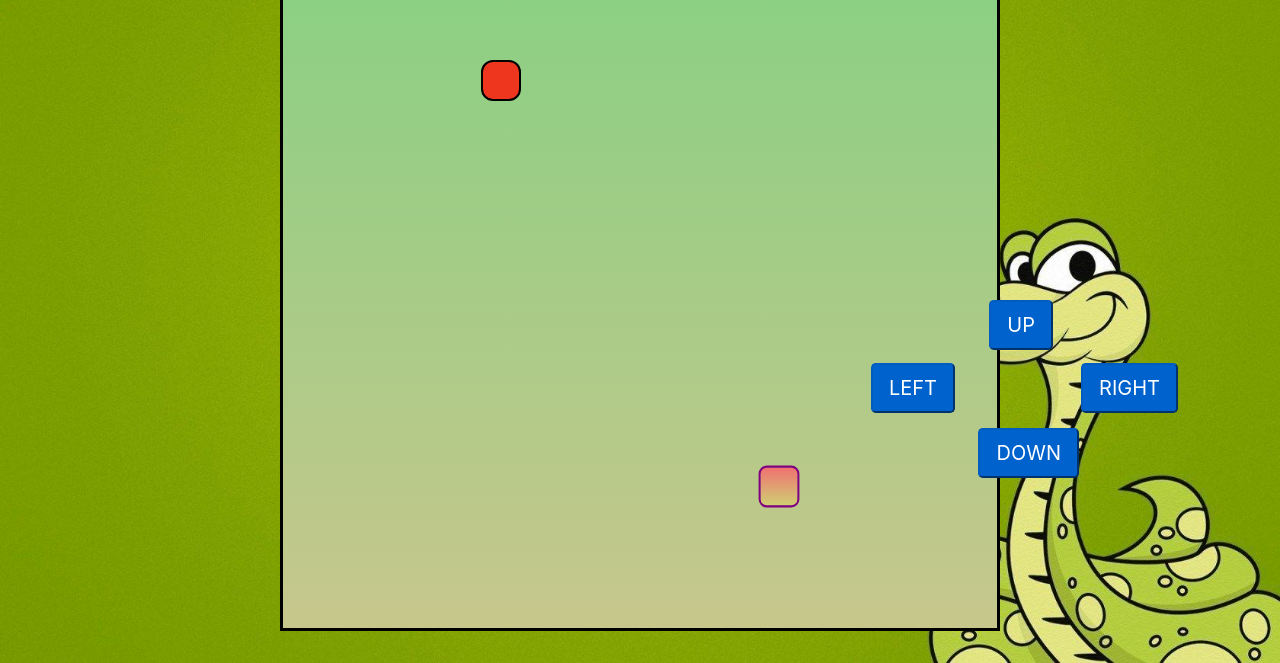
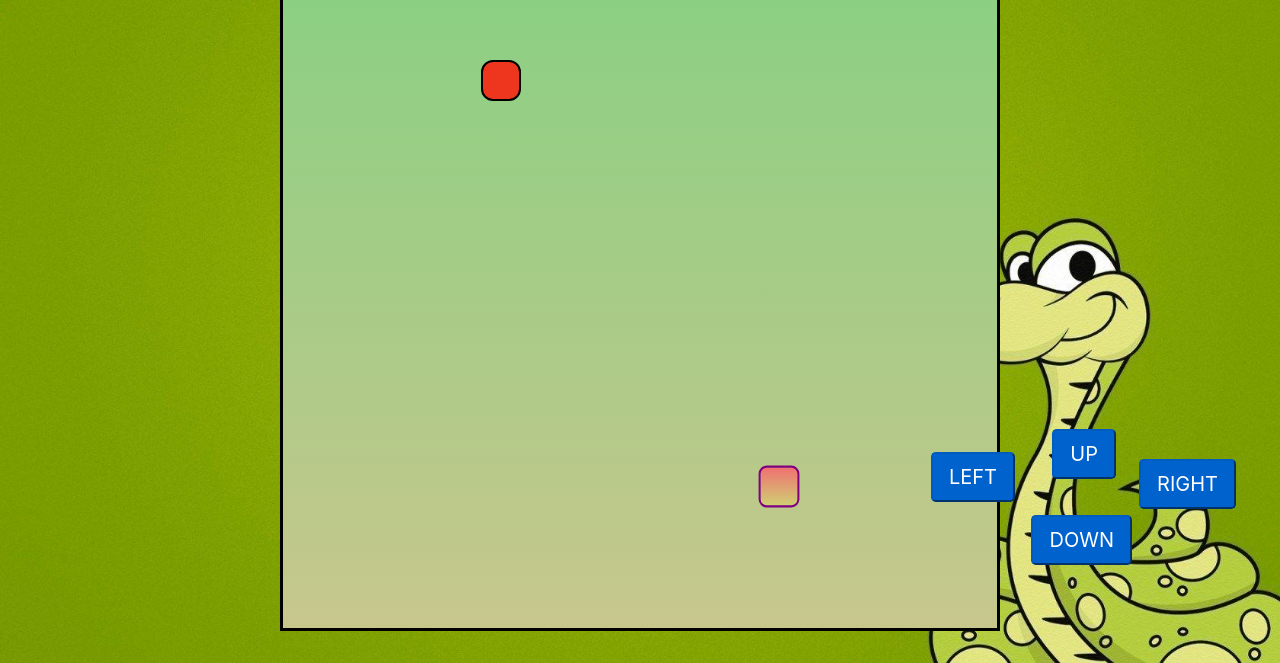
Before and after one commit to abhijithjana/snake_game, a plain HTML site: page index.html in a window 1280 px wide. Shown: the part 137-800 px from the top of the page. Drawn offline with nearby package versions, Linux system fonts and the light colour scheme.

Commit message:
button align

```diff
--- a/css/style.css
+++ b/css/style.css
@@ -71,22 +71,22 @@
     right:115px;
 }
 .up{
-    position: absolute;
-    top: 37px;
-    right: 112px;
+        position: absolute;
+    top: 166px;
+    right: 49px;
 }
 .down{
     position: absolute;
-    top: 165px;
-    right: 86px;
+    top: 252px;
+    right: 33px;
 }
 .left{
     position: absolute;
-    top: 100px;
-    right: 210px;
+    top: 189px;
+    right: 150px;
 }
 .right{
     position: absolute;
-    top: 100px;
-    right: -13px;
+    top: 196px;
+    right: -71px;
 }
```
Also changed, not shown: index.html (+2 -1 lines).
